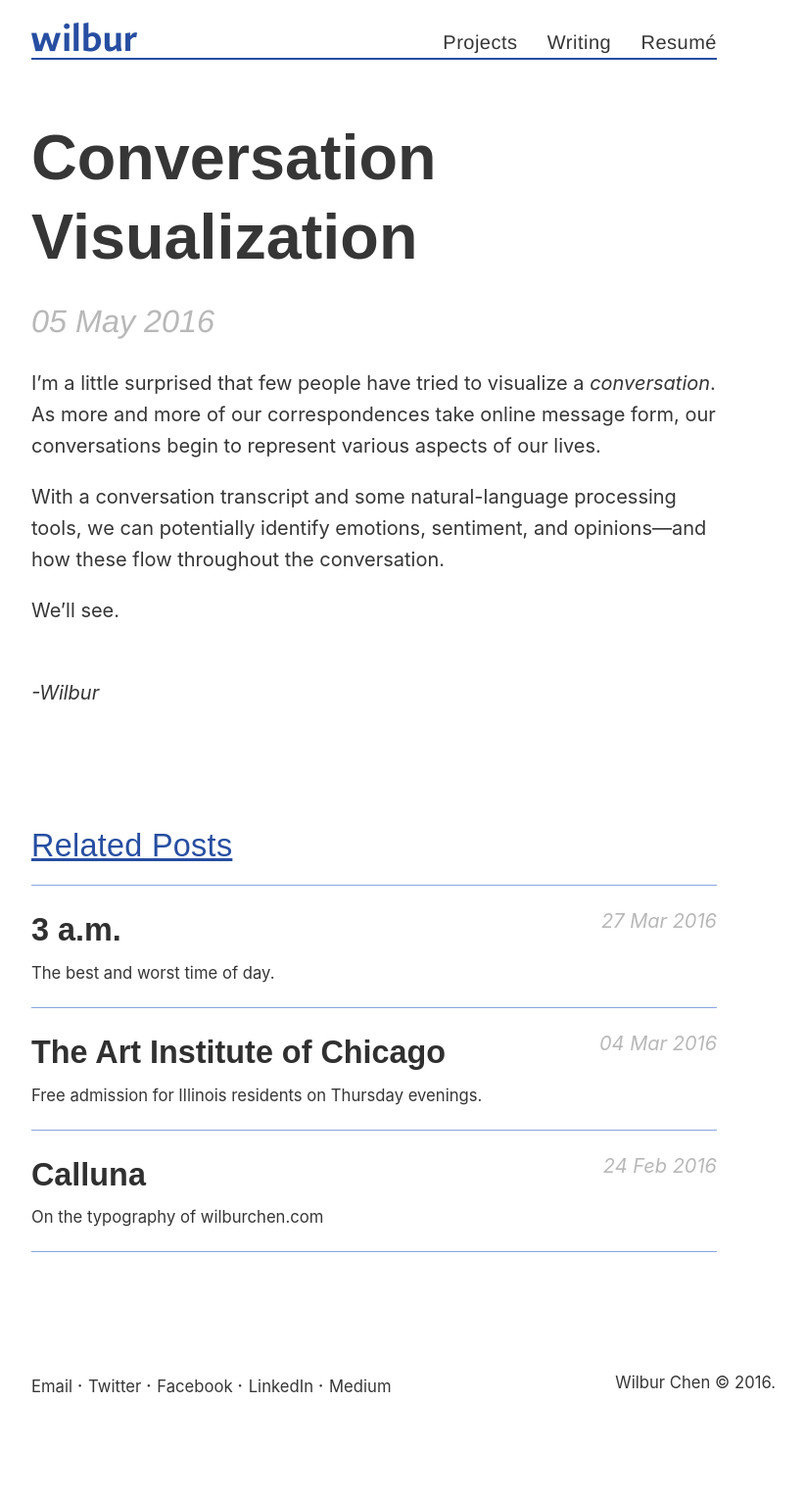
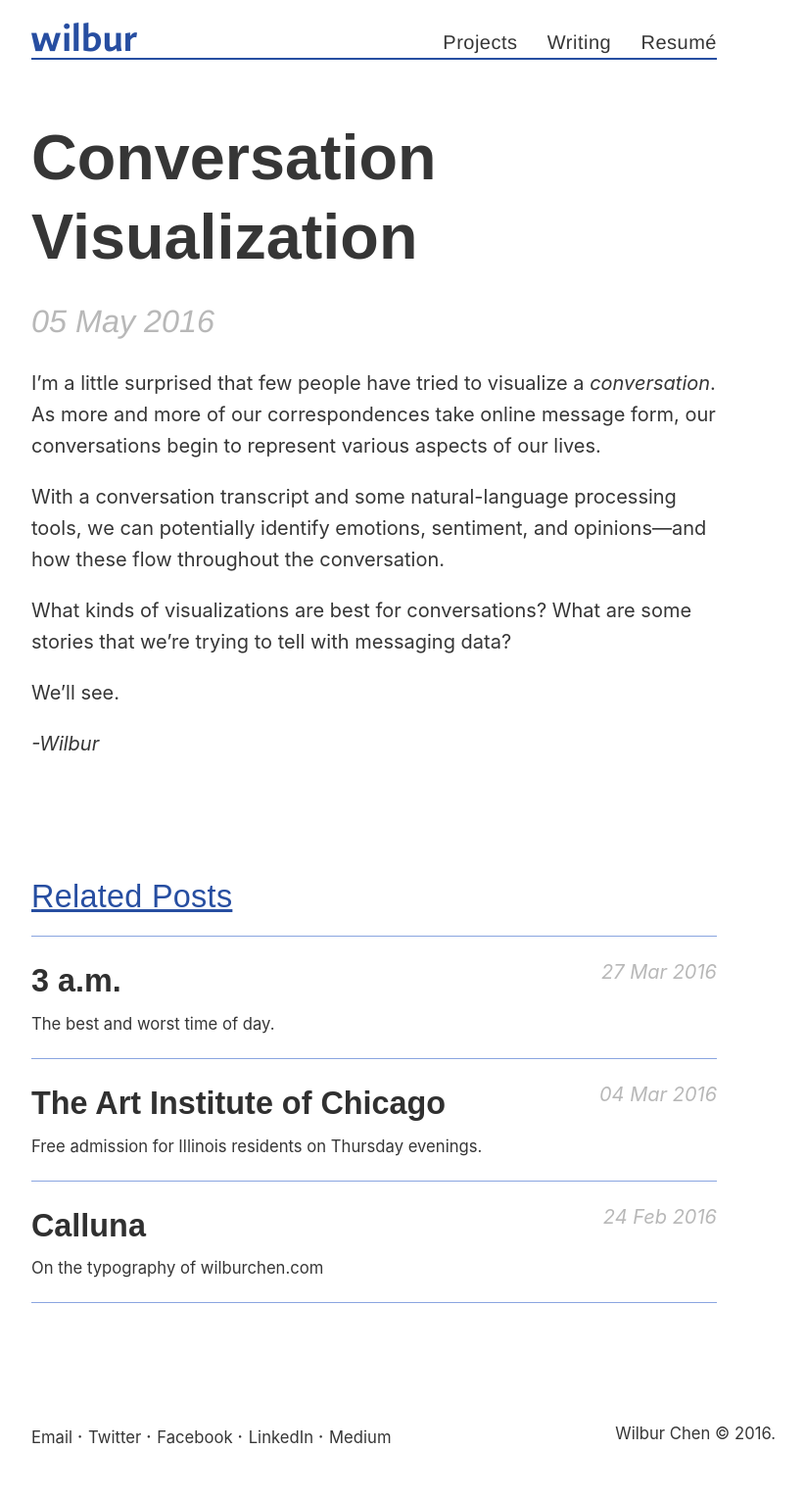
Before and after one commit to wilburc/wilburc.github.io, a Jekyll site: the page built from _posts/2016-05-05-conv-vis.md, in a window 1280 px wide. Shown: the whole page at 98% size, without its empty margins (258-1080 px from the left). Built offline with Jekyll 4.4.1, drawn with Linux system fonts in a browser that asks for light colours; before the commit the page ends 1478 px from its top, so only the background shows below that.

Commit message:
added a thing

```diff
--- a/_posts/2016-05-05-conv-vis.md
+++ b/_posts/2016-05-05-conv-vis.md
@@ -8,6 +8,8 @@ I’m a little surprised that few people have tried to visualize a *conversation
 
 With a conversation transcript and some natural-language processing tools, we can potentially identify emotions, sentiment, and opinions—and how these flow throughout the conversation.
 
+What kinds of visualizations are best for conversations? What are some stories that we’re trying to tell with messaging data?
+
 We’ll see.
 
-<br><i>-Wilbur</i>
+<i>-Wilbur</i>
```
Also changed, not shown: 1 other file.
